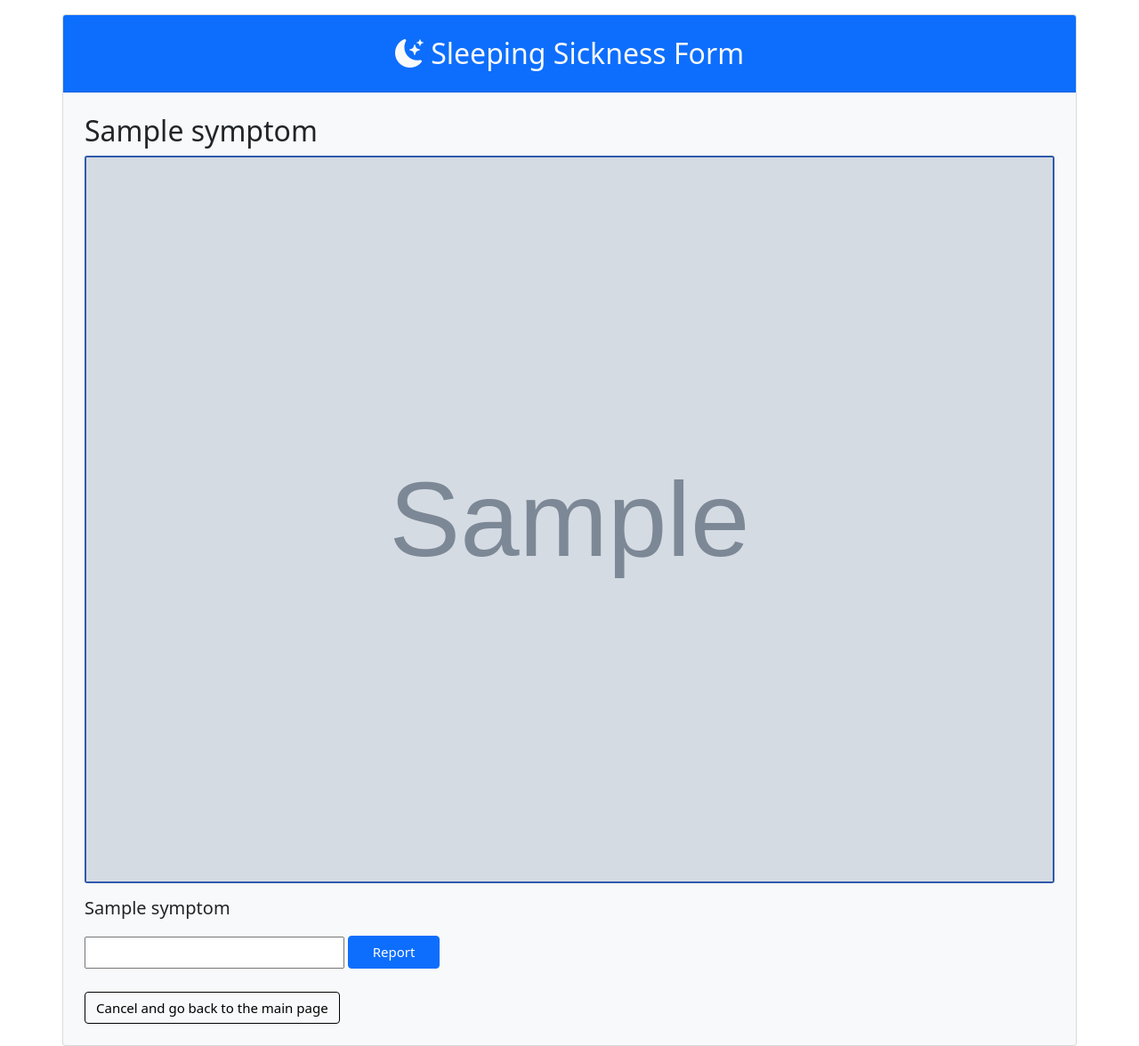
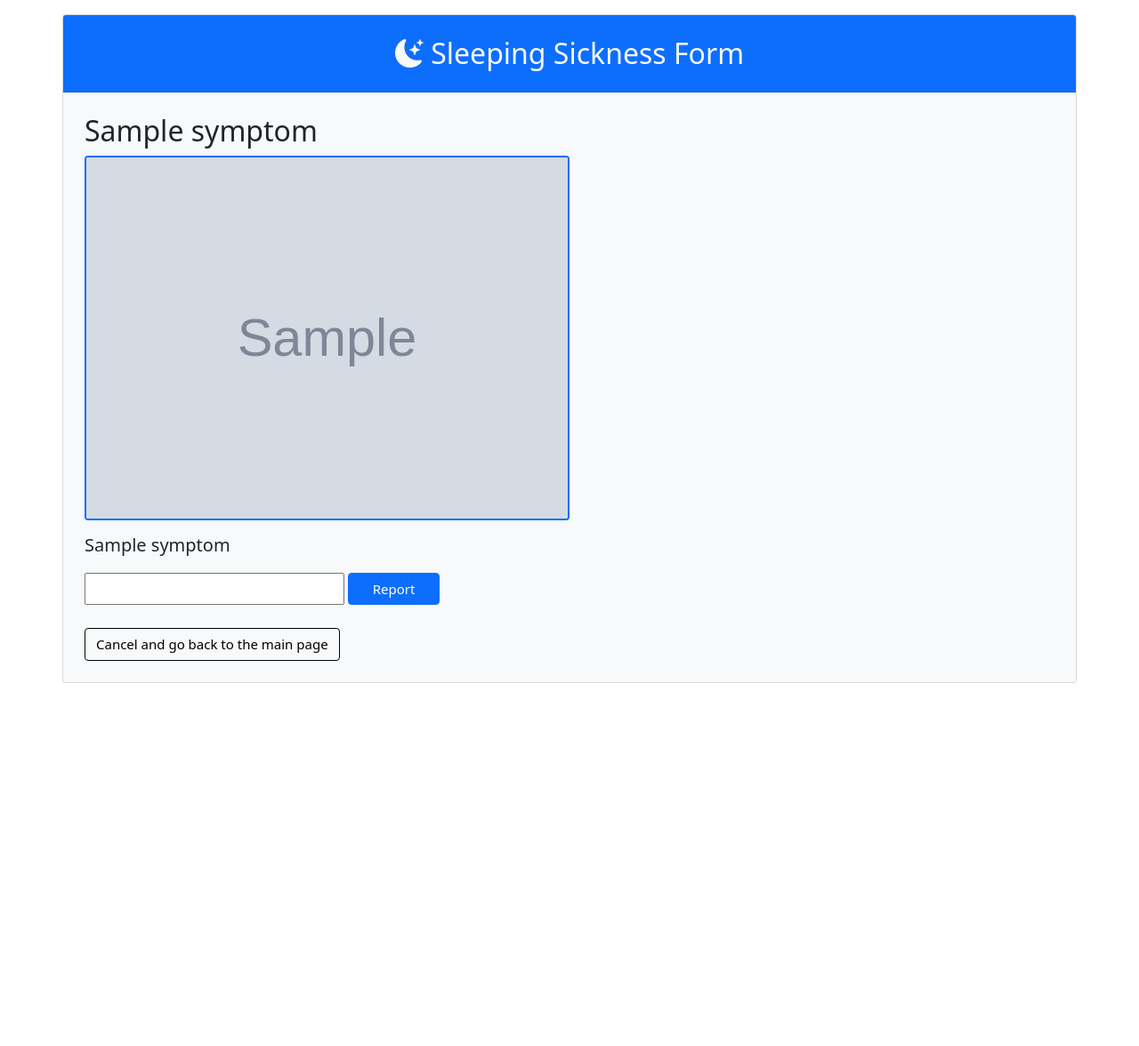
Before and after one commit to ineshbose/UofG_Team_Project_Main, a Django app: a page that uses templates/sleep_app/symptom_question.html in a window 1280 px wide. Shown: the part 128-1304 px from the top of the page at 89% size. After the commit the page ends 896 px from the top, so only its background shows below. Run offline with Django 3.2, Linux system fonts and the light colour scheme; tables that the repository leaves empty hold one stand-in row (values such as "Sample post"); grey boxes marked "Sample" are stand-in pictures; some libraries are stand-ins or nearby versions.

Commit message:
Image and button patch

```diff
--- a/templates/sleep_app/symptom_question.html
+++ b/templates/sleep_app/symptom_question.html
@@ -19,7 +19,7 @@
         {% if symptom %}
         <h2>{{ symptom.name }}</h2>
         {% if symptom.image %}
-        <img src="{{ symptom.image.url }}" class="card-img">
+        <img src="{{ symptom.image.url }}" class="card-img rounded border-primary w-50">
         {% endif %}
         <p class="symptom mt-2 sympQuestion">{{ symptom.question }}</p>
         <form id="response_form" method="post" action="">
@@ -36,7 +36,7 @@
         </form>
         <form action="{% url 'sleep_app:main_form_page' %}" method="post">
             {% csrf_token %}
-            <div class="btn-group pt-4" role="group">
+            <div class="btn-group-vertical pt-4">
                 {% if prev_symptom %}
                 <a class="btn btn-outline-warning cancel"
                     href="{% url 'sleep_app:symptom_form' symptom_name_slug=prev_symptom.slug %}">Previous</a>
```
